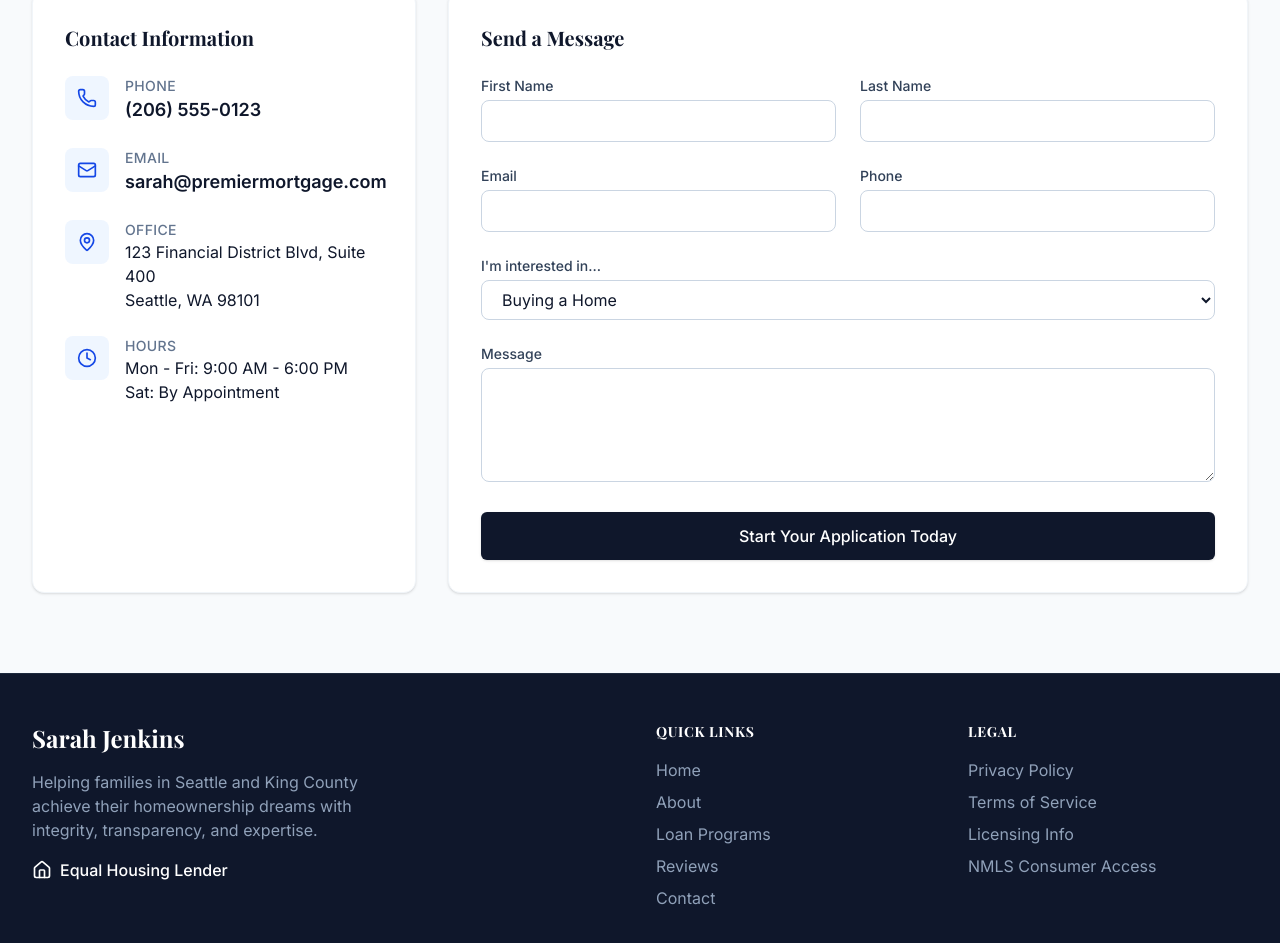
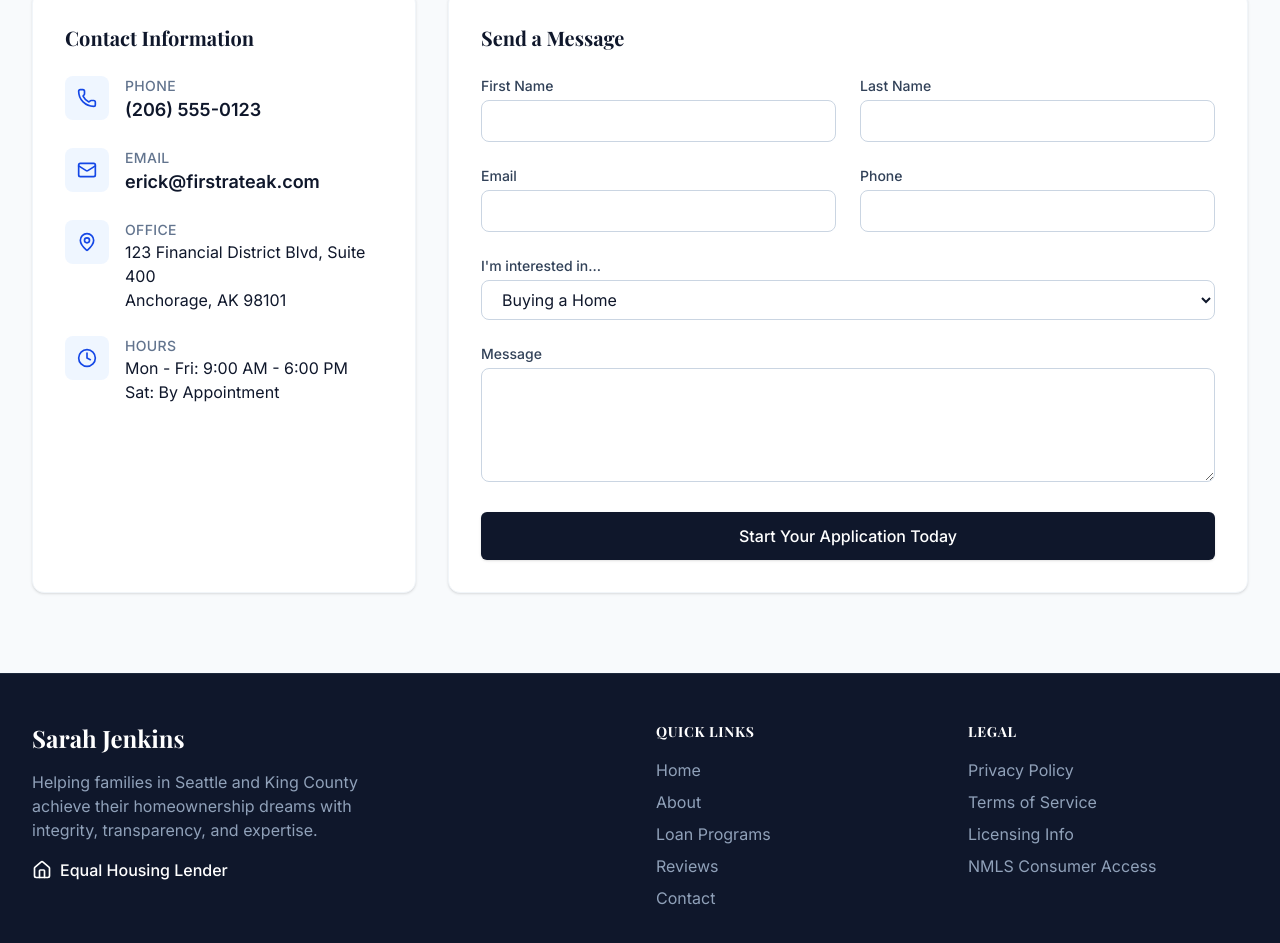
Before and after one commit to astraluxeindustries/erick-dunn, a React (Vite) app in the folder premium-mortgage-officer/: page / in a window 1280 px wide. Shown: the part 5732-6675 px from the top of the page. Built offline with nearby package versions, Linux system fonts and the light colour scheme; a web font is replaced by a local one.

Commit message:
Update contact email and office location

```diff
--- a/premium-mortgage-officer/src/components/Contact.tsx
+++ b/premium-mortgage-officer/src/components/Contact.tsx
@@ -38,8 +38,8 @@
                 </div>
                 <div>
                   <p className="text-sm text-slate-500 font-medium uppercase tracking-wide">Email</p>
-                  <a href="mailto:sarah@premiermortgage.com" className="text-lg font-semibold text-slate-900 hover:text-blue-700 transition-colors">
-                    sarah@premiermortgage.com
+                  <a href="mailto:erick@firstrateak.com" className="text-lg font-semibold text-slate-900 hover:text-blue-700 transition-colors">
+                    erick@firstrateak.com
                   </a>
                 </div>
               </div>
@@ -52,7 +52,7 @@
                   <p className="text-sm text-slate-500 font-medium uppercase tracking-wide">Office</p>
                   <p className="text-slate-900">
                     123 Financial District Blvd, Suite 400<br />
-                    Seattle, WA 98101
+                    Anchorage, AK 98101
                   </p>
                 </div>
               </div>
```
